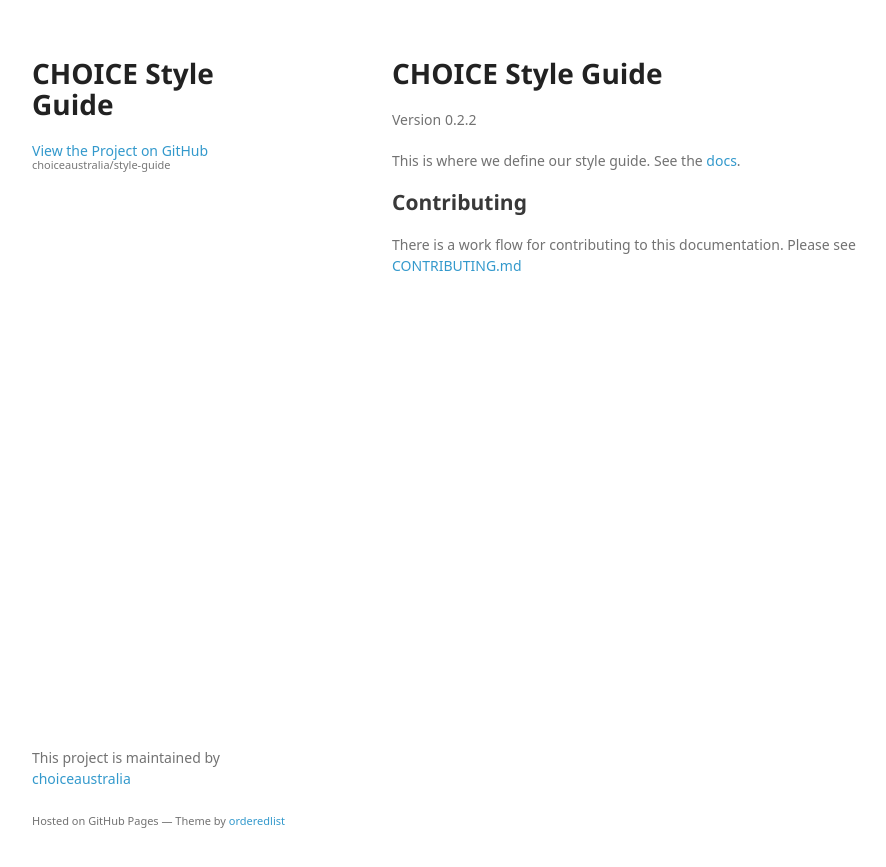
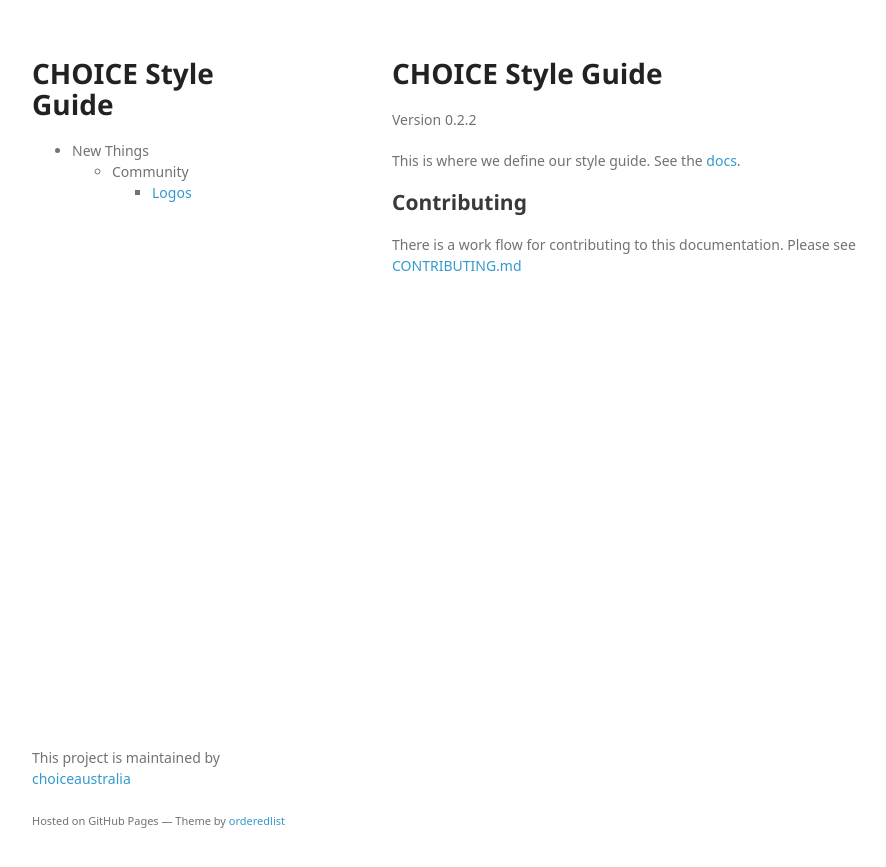
Before and after one commit to choiceaustralia/style-guide, a Jekyll site: the page built from index.html, in a window 1280 px wide. Shown: the top 867 px of the page, without its empty margins (178-1064 px from the left). Built offline with Jekyll 4.4.1, drawn with Linux system fonts in a browser that asks for light colours; some web fonts are replaced.

Commit message:
format logos page for jekyll

```diff
--- a/_layouts/default.html
+++ b/_layouts/default.html
@@ -5,8 +5,8 @@
     <meta http-equiv="X-UA-Compatible" content="chrome=1">
     <title>CHOICE Style Guide</title>
 
-    <link rel="stylesheet" href="stylesheets/styles.css">
-    <link rel="stylesheet" href="stylesheets/github-light.css">
+    <link rel="stylesheet" href="/stylesheets/styles.css">
+    <link rel="stylesheet" href="/stylesheets/github-light.css">
     <meta name="viewport" content="width=device-width">
     <!--[if lt IE 9]>
     <script src="//html5shiv.googlecode.com/svn/trunk/html5.js"></script>
@@ -16,7 +16,24 @@
     <div class="wrapper">
       <header>
         <h1>CHOICE Style Guide</h1>
-        <p class="view"><a href="https://github.com/choiceaustralia/style-guide">View the Project on GitHub <small>choiceaustralia/style-guide</small></a></p>
+
+        <ul>
+          <li>
+            New Things
+              <ul>
+                <li>
+                  Community
+                  <ul>
+                    <li>
+                      <a href="docs/new-things/community/logos.html">Logos</a>
+                    </li>
+                  </ul>
+                </li>
+              </ul>
+          </li>
+        </ul>
+
+
       </header>
       <section>
         {{content}}
--- a/stylesheets/styles.css
+++ b/stylesheets/styles.css
@@ -164,49 +164,6 @@
   -webkit-font-smoothing:subpixel-antialiased;
 }
 
-header ul {
-  list-style:none;
-  height:40px;
-  padding:0;
-  background: #f4f4f4;
-  border-radius:5px;
-  border:1px solid #e0e0e0;
-  width:270px;
-}
-
-header li {
-  width:89px;
-  float:left;
-  border-right:1px solid #e0e0e0;
-  height:40px;
-}
-
-header li:first-child a {
-  border-radius:5px 0 0 5px;
-}
-
-header li:last-child a {
-  border-radius:0 5px 5px 0;
-}
-
-header ul a {
-  line-height:1;
-  font-size:11px;
-  color:#999;
-  display:block;
-  text-align:center;
-  padding-top:6px;
-  height:34px;
-}
-
-header ul a:hover {
-  color:#999;
-}
-
-header ul a:active {
-  background-color:#f0f0f0;
-}
-
 strong {
   color:#222;
   font-weight:700;
```
Also changed, not shown: docs/new-things/community/logos.html (added, +82 -0 lines), docs/new-things/community/logos.md (deleted, +0 -33 lines).
